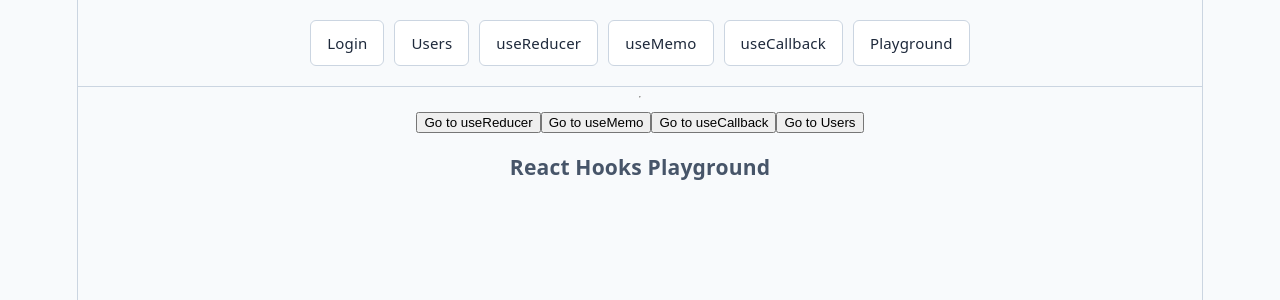
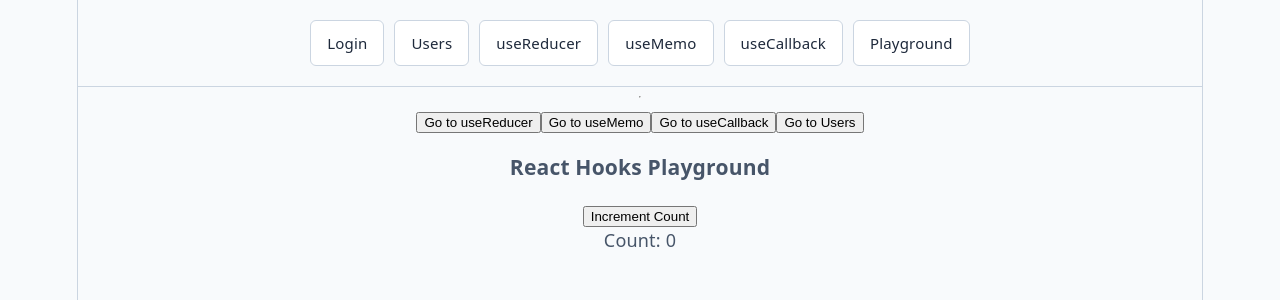
Before and after one commit to farrukh0913/mern-play, a React (Vite) app in the folder client-fe/: page /playground in a window 1280 px wide. Shown: the top 300 px of the page. Built offline with nearby package versions, Linux system fonts and the light colour scheme.

Commit message:
chore: use ref

```diff
--- a/client-fe/src/components/Playground.jsx
+++ b/client-fe/src/components/Playground.jsx
@@ -1,14 +1,17 @@
 import { Link, useNavigate } from "react-router-dom";
-import {
-  BrowserRouter as Router,
-  Routes,
-  Route,
-} from "react-router-dom";
+import { BrowserRouter as Router, Routes, Route } from "react-router-dom";
+import { useState, useEffect, useRef } from "react";
 
 function Playground() {
   const navigate = useNavigate();
   const goToPage = (page) => navigate(`/${page}`);
+  const [count, setCount] = useState(0);
 
+  var countRef = useRef(0);
+  useEffect(() => {
+    console.log("Count changed:", count);
+    countRef.current++;
+  }, [count]);
 
   return (
     <div>
@@ -25,12 +28,17 @@ function Playground() {
           <button>Go to useCallback</button>
         </Link>
 
-        <button onClick={() => goToPage("users")}>
-          Go to Users
-        </button>
+        <button onClick={() => goToPage("users")}>Go to Users</button>
       </div>
 
       <h3>React Hooks Playground </h3>
+
+      <button
+        onClick={() => setCount(count + 1)}
+      >
+        Increment Count
+      </button>
+      <p>Count: {count}</p>
     </div>
   );
 }
--- a/client-fe/src/components/Users.jsx
+++ b/client-fe/src/components/Users.jsx
@@ -155,7 +155,6 @@ function Users() {
 
       <div>
         <h2>Counter: {state.count}</h2>
-
         <button
           onClick={() =>
             dispatch({
@@ -193,13 +192,13 @@ function Users() {
 
       {/* useMemo */}
 
-      <ul>
+      <div>
         {filteredUsers.map((user) => (
-          <li key={user._id} onClick={() => handleUserClick(user)}>
+          <div key={user._id} onClick={() => handleUserClick(user)}>
             {user.name} --- {user.email}
-          </li>
+          </div>
         ))}
-      </ul>
+      </div>
 
     </div>
   );
```
